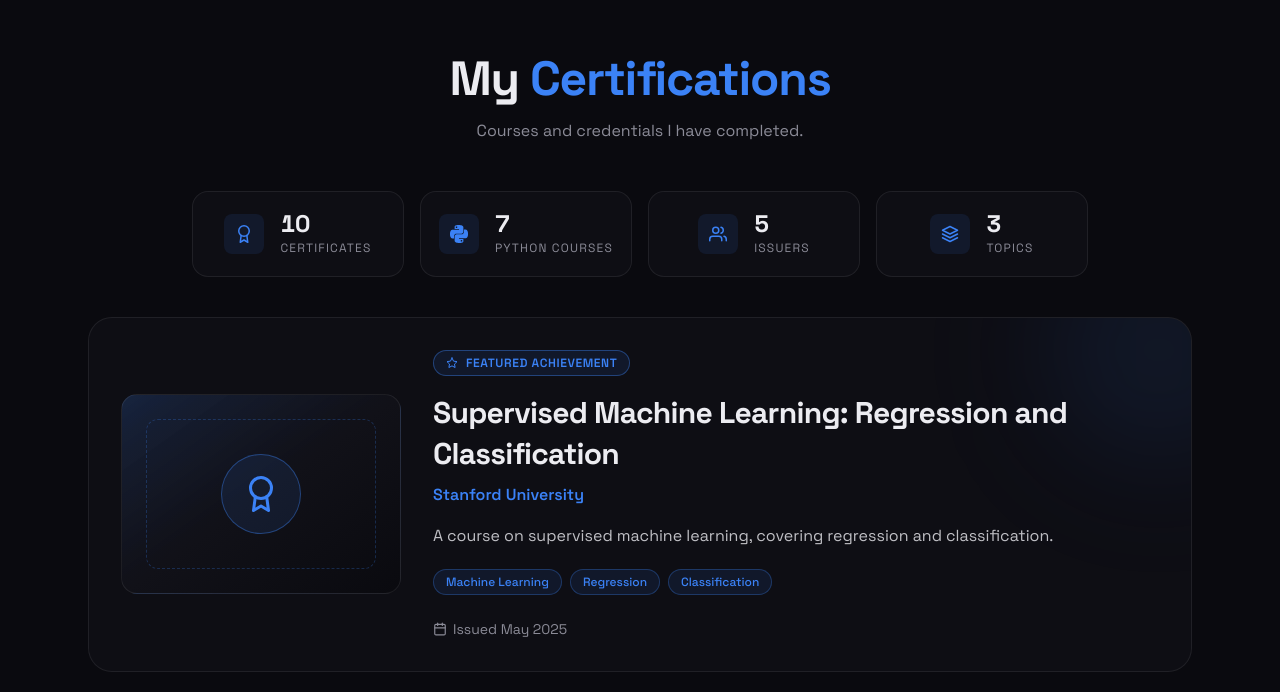
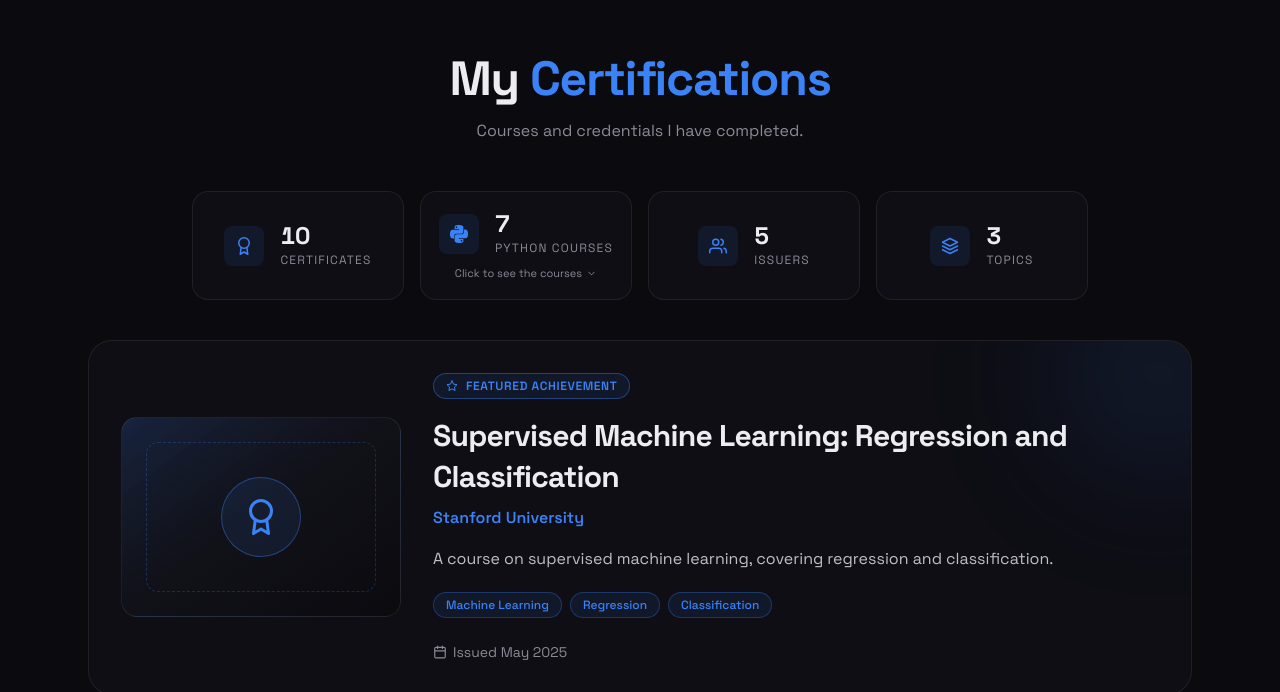
Before and after one commit to rayan9brx/my-website, a Next.js app: page / in a window 1280 px wide. Shown: the part 3759-4451 px from the top of the page. Built offline with nearby package versions, Linux system fonts and the light colour scheme.

Commit message:
Python section opens on click

```diff
--- a/components/Certifications.tsx
+++ b/components/Certifications.tsx
@@ -23,9 +23,16 @@ import {
   type CertificationCategory,
 } from "@/data/certifications";
 import CountUp from "./CountUp";
+import { PythonPanel, PythonStatButton, PythonToggleProvider } from "./PythonToggle";
 
 const cardHover =
   "transition-all duration-300 hover:border-accent/50 hover:bg-surface motion-safe:hover:-translate-y-1";
+
+// Stat card frame and inner layout, shared by the plain cards and the
+// clickable Python card so they look the same.
+const statFrame = "rounded-2xl border border-border bg-surface/60 px-3 py-5 text-center";
+const statRow =
+  "flex flex-col items-center gap-2 sm:flex-row sm:justify-center sm:gap-4 sm:text-left";
 
 const categoryIcon: Record<CertificationCategory, IconType> = {
   ai: FiCpu,
@@ -248,9 +255,16 @@ export default function Certifications() {
   );
   const oddCount = others.length % 2 === 1;
 
-  const stats: { icon: IconType; value: number; label: string }[] = [
+  const hasPython = pythonCertifications.length > 0;
+
+  const stats: { icon: IconType; value: number; label: string; togglesPython?: boolean }[] = [
     { icon: FiAward, value: certifications.length, label: "Certificates" },
-    { icon: SiPython, value: pythonCertifications.length, label: "Python courses" },
+    {
+      icon: SiPython,
+      value: pythonCertifications.length,
+      label: "Python courses",
+      togglesPython: hasPython,
+    },
     { icon: FiUsers, value: unique(certifications.map((c) => c.issuer)).length, label: "Issuers" },
     {
       icon: FiLayers,
@@ -261,6 +275,7 @@ export default function Certifications() {
 
   return (
     <section id="certifications" className="mx-auto max-w-6xl scroll-mt-20 px-6 py-24">
+      <PythonToggleProvider>
       <div className="text-center">
         <h2 className="text-4xl font-bold tracking-tight sm:text-5xl">
           My <span className="text-accent">Certifications</span>
@@ -271,11 +286,9 @@ export default function Certifications() {
       </div>
 
       <ul className="mx-auto mt-12 grid max-w-4xl grid-cols-2 gap-3 sm:gap-4 md:grid-cols-4">
-        {stats.map(({ icon: Icon, value, label }) => (
-          <li
-            key={label}
-            className="flex flex-col items-center gap-2 rounded-2xl border border-border bg-surface/60 px-3 py-5 text-center sm:flex-row sm:justify-center sm:gap-4 sm:text-left"
-          >
+        {stats.map(({ icon: Icon, value, label, togglesPython }) => {
+          const content = (
+            <>
               <span className="flex h-10 w-10 shrink-0 items-center justify-center rounded-lg bg-accent/10 text-lg text-accent">
                 <Icon aria-hidden="true" />
               </span>
@@ -287,8 +300,25 @@ export default function Certifications() {
                   {label}
                 </span>
               </span>
+            </>
+          );
+
+          if (togglesPython) {
+            return (
+              <li key={label} className="flex">
+                <PythonStatButton className={statFrame}>
+                  <span className={statRow}>{content}</span>
+                </PythonStatButton>
               </li>
-        ))}
+            );
+          }
+
+          return (
+            <li key={label} className={`${statFrame} ${statRow}`}>
+              {content}
+            </li>
+          );
+        })}
       </ul>
 
       {featured && (
@@ -321,14 +351,15 @@ export default function Certifications() {
         </>
       )}
 
-      {pythonCertifications.length > 0 && (
-        <>
+      {hasPython && (
+        <PythonPanel label="Python courses">
           <Divider label="Python" />
           <div className="mt-8">
             <PythonCard courses={pythonCertifications} />
           </div>
-        </>
+        </PythonPanel>
       )}
+      </PythonToggleProvider>
     </section>
   );
 }
--- /dev/null
+++ b/components/PythonToggle.tsx
@@ -0,0 +1,96 @@
+"use client";
+
+import {
+  createContext,
+  useContext,
+  useEffect,
+  useRef,
+  useState,
+  type ReactNode,
+} from "react";
+import { FiChevronDown } from "react-icons/fi";
+
+export const PYTHON_PANEL_ID = "python-courses";
+
+type ToggleState = { open: boolean; toggle: () => void };
+
+const ToggleContext = createContext<ToggleState | null>(null);
+
+function useToggle(): ToggleState {
+  const ctx = useContext(ToggleContext);
+  if (!ctx) throw new Error("PythonToggle parts must be inside <PythonToggleProvider>.");
+  return ctx;
+}
+
+/** Holds the open/closed state. Children can be server-rendered content. */
+export function PythonToggleProvider({ children }: { children: ReactNode }) {
+  const [open, setOpen] = useState(false);
+  return (
+    <ToggleContext.Provider value={{ open, toggle: () => setOpen((o) => !o) }}>
+      {children}
+    </ToggleContext.Provider>
+  );
+}
+
+/** The clickable "Python courses" stat card. `children` is the card content. */
+export function PythonStatButton({
+  className,
+  children,
+}: {
+  className: string;
+  children: ReactNode;
+}) {
+  const { open, toggle } = useToggle();
+  return (
+    <button
+      type="button"
+      onClick={toggle}
+      aria-expanded={open}
+      aria-controls={PYTHON_PANEL_ID}
+      className={`${className} flex h-full w-full cursor-pointer flex-col items-center justify-center gap-3 transition-colors duration-300 hover:border-accent/50 hover:bg-surface focus-visible:outline-none focus-visible:ring-2 focus-visible:ring-accent focus-visible:ring-offset-2 focus-visible:ring-offset-background ${
+        open ? "border-accent/50" : ""
+      }`}
+    >
+      {children}
+      <span className="flex items-center justify-center gap-1 text-[11px] leading-none text-muted">
+        {open ? "Click to hide" : "Click to see the courses"}
+        <FiChevronDown
+          aria-hidden="true"
+          className={`shrink-0 transition-transform duration-300 motion-reduce:transition-none ${
+            open ? "rotate-180" : ""
+          }`}
+        />
+      </span>
+    </button>
+  );
+}
+
+/** Collapsible region for the Python block (grid-rows 0fr -> 1fr). */
+export function PythonPanel({ label, children }: { label: string; children: ReactNode }) {
+  const { open } = useToggle();
+  const ref = useRef<HTMLDivElement>(null);
+  const wasOpen = useRef(open);
+
+  // Scroll into view only when it opens (not on first render, not on close).
+  useEffect(() => {
+    if (open && !wasOpen.current) {
+      const reduce = window.matchMedia("(prefers-reduced-motion: reduce)").matches;
+      ref.current?.scrollIntoView({ behavior: reduce ? "auto" : "smooth", block: "start" });
+    }
+    wasOpen.current = open;
+  }, [open]);
+
+  return (
+    <div
+      ref={ref}
+      id={PYTHON_PANEL_ID}
+      role="region"
+      aria-label={label}
+      inert={!open}
+      className="grid scroll-mt-20 transition-[grid-template-rows,opacity] duration-500 ease-out motion-reduce:transition-none"
+      style={{ gridTemplateRows: open ? "1fr" : "0fr", opacity: open ? 1 : 0 }}
+    >
+      <div className="min-h-0 overflow-hidden">{children}</div>
+    </div>
+  );
+}
```
Lines whose indentation alone changed are shown as unchanged.
